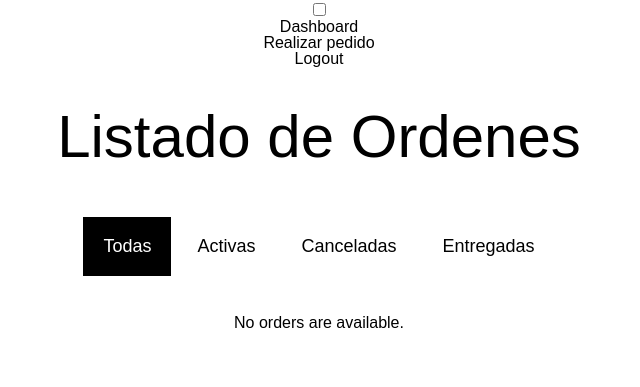
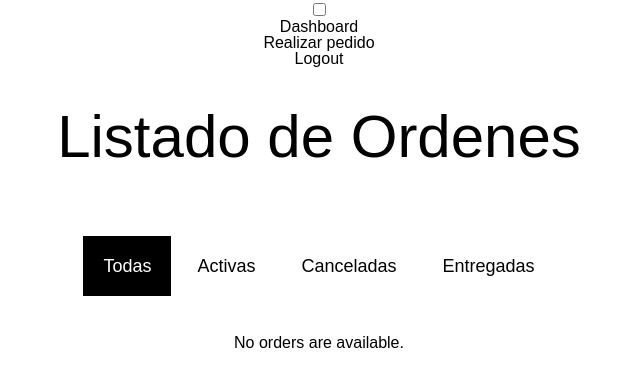
Before and after one commit to sergioromero1/flor, a Django app: page /orders/ in a window 1280 px wide. Shown: the top 387 px of the page, without its empty margins (321-961 px from the left). Run offline with Django 4.2, Linux system fonts and the light colour scheme; the visitor is signed in with stand-in values (Sample User, id 1); data that the repository does not hold is empty.

Commit message:
cambios index ccs

```diff
--- a/florapp/orders/static/orders/index.css
+++ b/florapp/orders/static/orders/index.css
@@ -14,7 +14,7 @@
 .nav_menu li{
     /* float: left; */
     display: inline-block;
-    margin-bottom: 20px;
+    margin: 20px 0px;
 }
 
 .nav_menu a {
@@ -22,7 +22,6 @@
     font-size: 18px;
     padding: 20px;
     margin-inline: 3px;
-    margin-bottom: 20px;
 }
 
 .nav_menu li a:hover {
```
